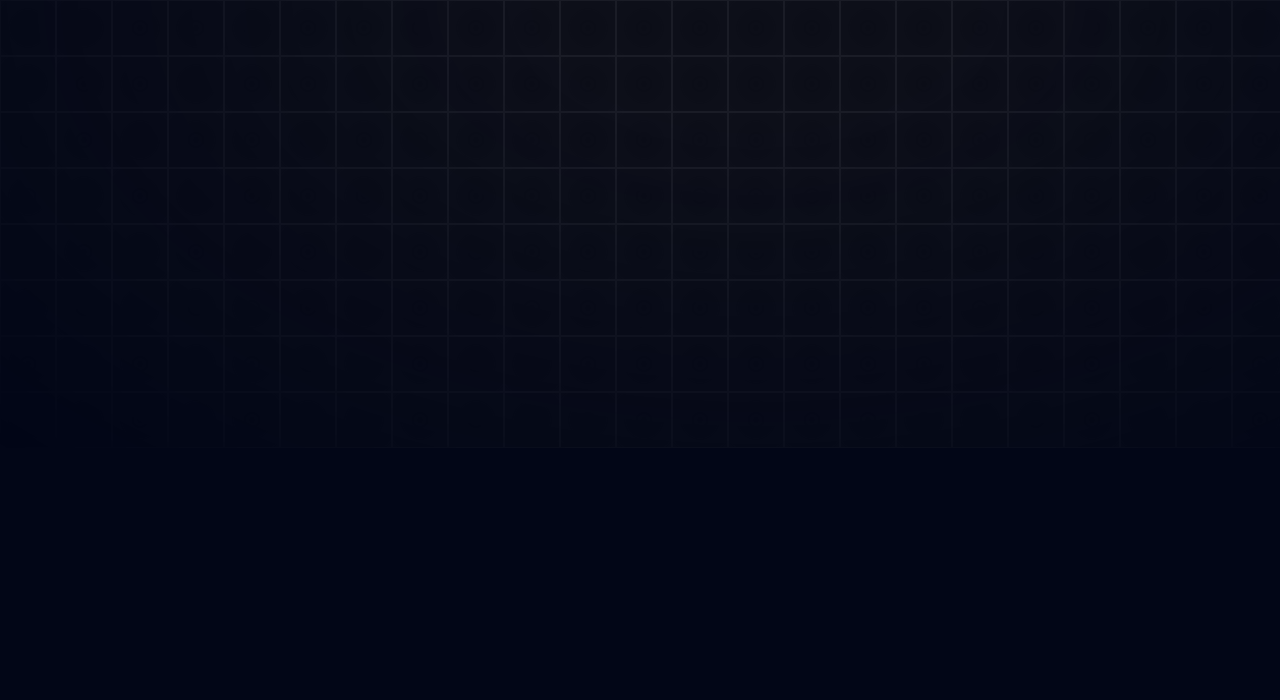
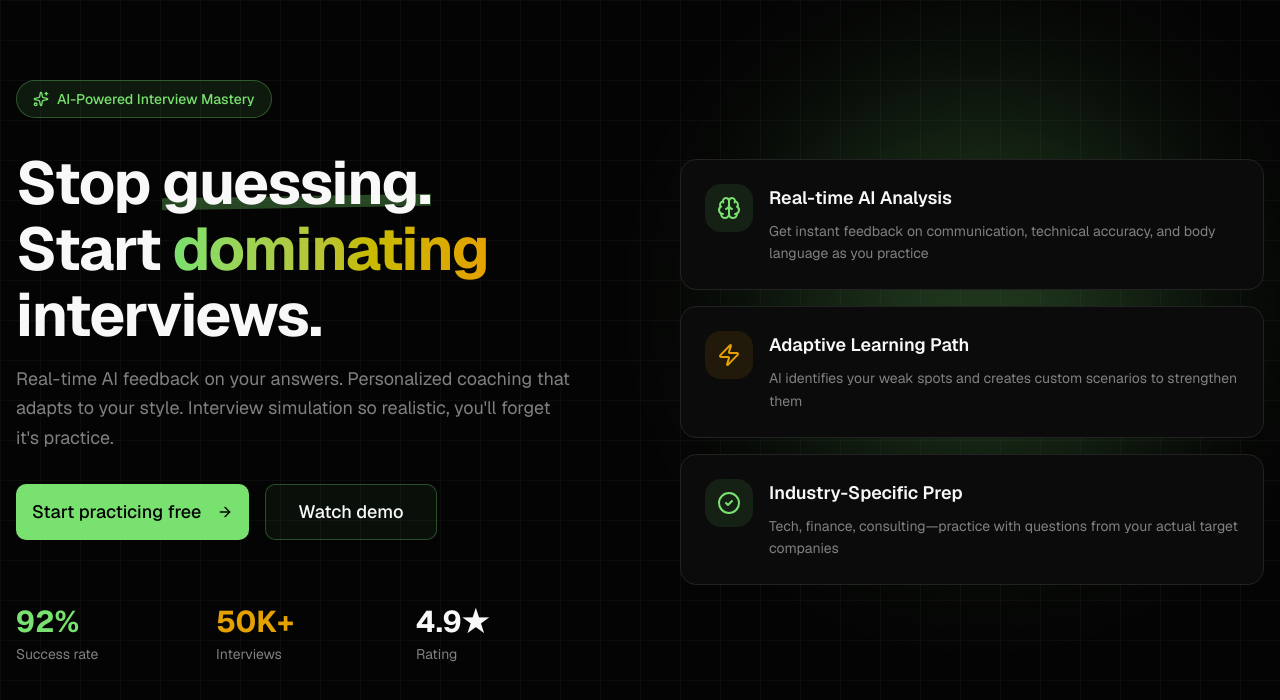
Before and after one commit to Pritika-Shukla/NovaAI, a Next.js app: page / in a window 1280 px wide. Shown: the top 700 px of the page. Built offline with nearby package versions, Linux system fonts and the light colour scheme.

Commit message:
fix: hero section

```diff
--- a/src/app/globals.css
+++ b/src/app/globals.css
@@ -3,71 +3,32 @@
 
 @custom-variant dark (&:is(.dark *));
 
-@theme inline {
-  --color-background: var(--background);
-  --color-foreground: var(--foreground);
-  --font-sans: var(--font-geist-sans);
-  --font-mono: var(--font-geist-mono);
-  --color-sidebar-ring: var(--sidebar-ring);
-  --color-sidebar-border: var(--sidebar-border);
-  --color-sidebar-accent-foreground: var(--sidebar-accent-foreground);
-  --color-sidebar-accent: var(--sidebar-accent);
-  --color-sidebar-primary-foreground: var(--sidebar-primary-foreground);
-  --color-sidebar-primary: var(--sidebar-primary);
-  --color-sidebar-foreground: var(--sidebar-foreground);
-  --color-sidebar: var(--sidebar);
-  --color-chart-5: var(--chart-5);
-  --color-chart-4: var(--chart-4);
-  --color-chart-3: var(--chart-3);
-  --color-chart-2: var(--chart-2);
-  --color-chart-1: var(--chart-1);
-  --color-ring: var(--ring);
-  --color-input: var(--input);
-  --color-border: var(--border);
-  --color-destructive: var(--destructive);
-  --color-accent-foreground: var(--accent-foreground);
-  --color-accent: var(--accent);
-  --color-muted-foreground: var(--muted-foreground);
-  --color-muted: var(--muted);
-  --color-secondary-foreground: var(--secondary-foreground);
-  --color-secondary: var(--secondary);
-  --color-primary-foreground: var(--primary-foreground);
-  --color-primary: var(--primary);
-  --color-popover-foreground: var(--popover-foreground);
-  --color-popover: var(--popover);
-  --color-card-foreground: var(--card-foreground);
-  --color-card: var(--card);
-  --radius-sm: calc(var(--radius) - 4px);
-  --radius-md: calc(var(--radius) - 2px);
-  --radius-lg: var(--radius);
-  --radius-xl: calc(var(--radius) + 4px);
-}
-
 :root {
-  --radius: 0.625rem;
-  --background: oklch(1 0 0);
-  --foreground: oklch(0.145 0 0);
-  --card: oklch(1 0 0);
-  --card-foreground: oklch(0.145 0 0);
-  --popover: oklch(1 0 0);
-  --popover-foreground: oklch(0.145 0 0);
-  --primary: oklch(0.205 0 0);
-  --primary-foreground: oklch(0.985 0 0);
-  --secondary: oklch(0.97 0 0);
-  --secondary-foreground: oklch(0.205 0 0);
-  --muted: oklch(0.97 0 0);
-  --muted-foreground: oklch(0.556 0 0);
-  --accent: oklch(0.97 0 0);
-  --accent-foreground: oklch(0.205 0 0);
+  --background: oklch(0.11 0 0);
+  --foreground: oklch(0.98 0 0);
+  --card: oklch(0.15 0 0);
+  --card-foreground: oklch(0.98 0 0);
+  --popover: oklch(0.15 0 0);
+  --popover-foreground: oklch(0.98 0 0);
+  --primary: oklch(0.82 0.18 142);
+  --primary-foreground: oklch(0.11 0 0);
+  --secondary: oklch(0.25 0 0);
+  --secondary-foreground: oklch(0.98 0 0);
+  --muted: oklch(0.25 0 0);
+  --muted-foreground: oklch(0.6 0 0);
+  --accent: oklch(0.75 0.19 85);
+  --accent-foreground: oklch(0.11 0 0);
   --destructive: oklch(0.577 0.245 27.325);
-  --border: oklch(0.922 0 0);
-  --input: oklch(0.922 0 0);
-  --ring: oklch(0.708 0 0);
-  --chart-1: oklch(0.646 0.222 41.116);
-  --chart-2: oklch(0.6 0.118 184.704);
-  --chart-3: oklch(0.398 0.07 227.392);
-  --chart-4: oklch(0.828 0.189 84.429);
-  --chart-5: oklch(0.769 0.188 70.08);
+  --destructive-foreground: oklch(0.577 0.245 27.325);
+  --border: oklch(0.25 0 0);
+  --input: oklch(0.25 0 0);
+  --ring: oklch(0.82 0.18 142);
+  --chart-1: oklch(0.82 0.18 142);
+  --chart-2: oklch(0.75 0.19 85);
+  --chart-3: oklch(0.6 0.15 200);
+  --chart-4: oklch(0.7 0.2 60);
+  --chart-5: oklch(0.65 0.17 320);
+  --radius: 0.75rem;
   --sidebar: oklch(0.985 0 0);
   --sidebar-foreground: oklch(0.145 0 0);
   --sidebar-primary: oklch(0.205 0 0);
@@ -81,11 +42,11 @@
 .dark {
   --background: oklch(0.145 0 0);
   --foreground: oklch(0.985 0 0);
-  --card: oklch(0.205 0 0);
+  --card: oklch(0.145 0 0);
   --card-foreground: oklch(0.985 0 0);
-  --popover: oklch(0.205 0 0);
+  --popover: oklch(0.145 0 0);
   --popover-foreground: oklch(0.985 0 0);
-  --primary: oklch(0.922 0 0);
+  --primary: oklch(0.985 0 0);
   --primary-foreground: oklch(0.205 0 0);
   --secondary: oklch(0.269 0 0);
   --secondary-foreground: oklch(0.985 0 0);
@@ -93,10 +54,11 @@
   --muted-foreground: oklch(0.708 0 0);
   --accent: oklch(0.269 0 0);
   --accent-foreground: oklch(0.985 0 0);
-  --destructive: oklch(0.704 0.191 22.216);
-  --border: oklch(1 0 0 / 10%);
-  --input: oklch(1 0 0 / 15%);
-  --ring: oklch(0.556 0 0);
+  --destructive: oklch(0.396 0.141 25.723);
+  --destructive-foreground: oklch(0.637 0.237 25.331);
+  --border: oklch(0.269 0 0);
+  --input: oklch(0.269 0 0);
+  --ring: oklch(0.439 0 0);
   --chart-1: oklch(0.488 0.243 264.376);
   --chart-2: oklch(0.696 0.17 162.48);
   --chart-3: oklch(0.769 0.188 70.08);
@@ -108,8 +70,49 @@
   --sidebar-primary-foreground: oklch(0.985 0 0);
   --sidebar-accent: oklch(0.269 0 0);
   --sidebar-accent-foreground: oklch(0.985 0 0);
-  --sidebar-border: oklch(1 0 0 / 10%);
-  --sidebar-ring: oklch(0.556 0 0);
+  --sidebar-border: oklch(0.269 0 0);
+  --sidebar-ring: oklch(0.439 0 0);
+}
+
+@theme inline {
+  --font-sans: "Geist", "Geist Fallback";
+  --font-mono: "Geist Mono", "Geist Mono Fallback";
+  --color-background: var(--background);
+  --color-foreground: var(--foreground);
+  --color-card: var(--card);
+  --color-card-foreground: var(--card-foreground);
+  --color-popover: var(--popover);
+  --color-popover-foreground: var(--popover-foreground);
+  --color-primary: var(--primary);
+  --color-primary-foreground: var(--primary-foreground);
+  --color-secondary: var(--secondary);
+  --color-secondary-foreground: var(--secondary-foreground);
+  --color-muted: var(--muted);
+  --color-muted-foreground: var(--muted-foreground);
+  --color-accent: var(--accent);
+  --color-accent-foreground: var(--accent-foreground);
+  --color-destructive: var(--destructive);
+  --color-destructive-foreground: var(--destructive-foreground);
+  --color-border: var(--border);
+  --color-input: var(--input);
+  --color-ring: var(--ring);
+  --color-chart-1: var(--chart-1);
+  --color-chart-2: var(--chart-2);
+  --color-chart-3: var(--chart-3);
+  --color-chart-4: var(--chart-4);
+  --color-chart-5: var(--chart-5);
+  --radius-sm: calc(var(--radius) - 4px);
+  --radius-md: calc(var(--radius) - 2px);
+  --radius-lg: var(--radius);
+  --radius-xl: calc(var(--radius) + 4px);
+  --color-sidebar: var(--sidebar);
+  --color-sidebar-foreground: var(--sidebar-foreground);
+  --color-sidebar-primary: var(--sidebar-primary);
+  --color-sidebar-primary-foreground: var(--sidebar-primary-foreground);
+  --color-sidebar-accent: var(--sidebar-accent);
+  --color-sidebar-accent-foreground: var(--sidebar-accent-foreground);
+  --color-sidebar-border: var(--sidebar-border);
+  --color-sidebar-ring: var(--sidebar-ring);
 }
 
 @layer base {
@@ -118,16 +121,5 @@
   }
   body {
     @apply bg-background text-foreground;
-    /* Slight black & white textured look */
-    background:
-      radial-gradient(circle at 0 0, rgba(255, 255, 255, 0.03), transparent 60%),
-      radial-gradient(circle at 100% 100%, rgba(255, 255, 255, 0.02), transparent 60%),
-      #020617;
-    color: #e5e7eb;
   }
 }
-
-/* Force app-wide dark theme */
-:root {
-  color-scheme: dark;
-}
--- a/src/app/layout.tsx
+++ b/src/app/layout.tsx
@@ -24,7 +24,7 @@ export default function RootLayout({
   children: React.ReactNode;
 }>) {
   return (
-    <html lang="en" className="dark">
+    <html lang="en" >
       <body
         className={`${geistSans.variable} ${geistMono.variable} antialiased`}
       >
--- a/src/app/page.tsx
+++ b/src/app/page.tsx
@@ -1,10 +1,189 @@
-import { BackgroundRippleEffect } from '@/components/ui/background-ripple-effect'
-import { redirect } from 'next/navigation'
+"use client"
 
-export default function HomePage() {
-return(
-  <div>
-    <BackgroundRippleEffect/>
-  </div>
-)
+import { Button } from "@/components/ui/button"
+import { ArrowRight, Sparkles, Brain, Zap, CheckCircle2 } from "lucide-react"
+import { useEffect, useState } from "react"
+
+export default function page() {
+  const [mounted, setMounted] = useState(false)
+
+  useEffect(() => {
+    setMounted(true)
+  }, [])
+
+  return (
+    <section className="relative min-h-[90vh] overflow-hidden bg-background sm:min-h-screen">
+      {/* Animated background grid */}
+      <div className="absolute inset-0 opacity-20">
+        <div
+          className="absolute inset-0"
+          style={{
+            backgroundImage: `
+              linear-gradient(to right, oklch(0.3 0 0) 1px, transparent 1px),
+              linear-gradient(to bottom, oklch(0.3 0 0) 1px, transparent 1px)
+            `,
+            backgroundSize: "40px 40px",
+          }}
+        />
+      </div>
+
+      {/* Accent glow effect */}
+      <div
+        className="absolute -right-20 top-0 h-[300px] w-[300px] rounded-full opacity-30 blur-3xl sm:right-0 sm:h-[500px] sm:w-[500px] md:h-[600px] md:w-[600px]"
+        style={{
+          background: "radial-gradient(circle, oklch(0.82 0.18 142) 0%, transparent 70%)",
+        }}
+      />
+
+      <div className="container relative mx-auto px-4 py-8 sm:py-12 md:py-16 lg:py-20">
+        <div className="grid gap-8 sm:gap-10 md:gap-12 lg:grid-cols-2 lg:gap-16 xl:gap-20">
+          {/* Left column - Main content */}
+          <div className="flex flex-col justify-center space-y-6 sm:space-y-8">
+            {/* Badge */}
+            <div
+              className={`inline-flex w-fit items-center gap-2 rounded-full border border-primary/30 bg-primary/10 px-3 py-1.5 text-xs font-medium text-primary transition-all duration-700 sm:px-4 sm:py-2 sm:text-sm ${
+                mounted ? "translate-x-0 opacity-100" : "-translate-x-8 opacity-0"
+              }`}
+            >
+              <Sparkles className="h-3 w-3 sm:h-4 sm:w-4" />
+              <span>AI-Powered Interview Mastery</span>
+            </div>
+
+            {/* Main headline */}
+            <div className="space-y-3 sm:space-y-4">
+              <h1
+                className={`text-balance text-3xl font-bold leading-[1.1] tracking-tight text-foreground transition-all duration-700 delay-100 sm:text-4xl md:text-5xl lg:text-6xl ${
+                  mounted ? "translate-x-0 opacity-100" : "-translate-x-8 opacity-0"
+                }`}
+              >
+                Stop{" "}
+                <span className="relative inline-block">
+                  <span className="relative z-10">guessing.</span>
+                  <span
+                    className="absolute bottom-1 left-0 h-2 w-full bg-primary/30 sm:bottom-2 sm:h-3"
+                    style={{ transform: "skewY(-1deg)" }}
+                  />
+                </span>
+                <br />
+                Start{" "}
+                <span className="bg-gradient-to-r from-primary to-accent bg-clip-text text-transparent">
+                  dominating
+                </span>{" "}
+                interviews.
+              </h1>
+
+              <p
+                className={`text-pretty text-sm leading-relaxed text-muted-foreground transition-all duration-700 delay-200 sm:text-base md:text-lg ${
+                  mounted ? "translate-x-0 opacity-100" : "-translate-x-8 opacity-0"
+                }`}
+              >
+                Real-time AI feedback on your answers. Personalized coaching that adapts to your style. Interview
+                simulation so realistic, you'll forget it's practice.
+              </p>
+            </div>
+
+            {/* CTA buttons */}
+            <div
+              className={`flex flex-col gap-3 transition-all duration-700 delay-300 sm:flex-row sm:gap-4 ${
+                mounted ? "translate-x-0 opacity-100" : "-translate-x-8 opacity-0"
+              }`}
+            >
+              <Button
+                size="lg"
+                className="group h-12 px-6 text-base bg-primary text-primary-foreground hover:bg-primary/90 sm:h-14 sm:px-8 sm:text-lg"
+              >
+                Start practicing free
+                <ArrowRight className="ml-2 h-4 w-4 transition-transform group-hover:translate-x-1 sm:h-5 sm:w-5" />
+              </Button>
+              <Button
+                size="lg"
+                variant="outline"
+                className="h-12 px-6 text-base border-primary/30 bg-primary/5 hover:bg-primary/10 sm:h-14 sm:px-8 sm:text-lg"
+              >
+                Watch demo
+              </Button>
+            </div>
+
+            {/* Stats */}
+            <div
+              className={`grid grid-cols-3 gap-3 pt-6 transition-all duration-700 delay-400 sm:gap-4 sm:pt-8 ${
+                mounted ? "translate-x-0 opacity-100" : "-translate-x-8 opacity-0"
+              }`}
+            >
+              <div className="space-y-1">
+                <div className="text-2xl font-bold text-primary sm:text-3xl">92%</div>
+                <div className="text-xs text-muted-foreground sm:text-sm">Success rate</div>
+              </div>
+              <div className="space-y-1">
+                <div className="text-2xl font-bold text-accent sm:text-3xl">50K+</div>
+                <div className="text-xs text-muted-foreground sm:text-sm">Interviews</div>
+              </div>
+              <div className="space-y-1">
+                <div className="text-2xl font-bold text-foreground sm:text-3xl">4.9★</div>
+                <div className="text-xs text-muted-foreground sm:text-sm">Rating</div>
+              </div>
+            </div>
+          </div>
+
+          {/* Right column - Feature cards */}
+          <div
+            className={`flex flex-col justify-center gap-3 transition-all duration-700 delay-500 sm:gap-4 ${
+              mounted ? "translate-y-0 opacity-100" : "translate-y-8 opacity-0"
+            }`}
+          >
+            {/* Card 1 */}
+            <div className="group relative overflow-hidden rounded-xl border border-border bg-card p-4 transition-all hover:border-primary/50 hover:shadow-lg hover:shadow-primary/10 sm:rounded-2xl sm:p-6">
+              <div className="absolute right-0 top-0 h-24 w-24 bg-primary/10 blur-3xl transition-opacity group-hover:opacity-100 opacity-0 sm:h-32 sm:w-32" />
+              <div className="relative flex items-start gap-3 sm:gap-4">
+                <div className="rounded-lg bg-primary/10 p-2 sm:rounded-xl sm:p-3">
+                  <Brain className="h-5 w-5 text-primary sm:h-6 sm:w-6" />
+                </div>
+                <div className="flex-1 space-y-1 sm:space-y-2">
+                  <h3 className="font-semibold text-base text-card-foreground sm:text-lg">Real-time AI Analysis</h3>
+                  <p className="text-xs leading-relaxed text-muted-foreground sm:text-sm">
+                    Get instant feedback on communication, technical accuracy, and body language as you practice
+                  </p>
+                </div>
+              </div>
+            </div>
+
+            {/* Card 2 */}
+            <div className="group relative overflow-hidden rounded-xl border border-border bg-card p-4 transition-all hover:border-accent/50 hover:shadow-lg hover:shadow-accent/10 sm:rounded-2xl sm:p-6">
+              <div className="absolute right-0 top-0 h-24 w-24 bg-accent/10 blur-3xl transition-opacity group-hover:opacity-100 opacity-0 sm:h-32 sm:w-32" />
+              <div className="relative flex items-start gap-3 sm:gap-4">
+                <div className="rounded-lg bg-accent/10 p-2 sm:rounded-xl sm:p-3">
+                  <Zap className="h-5 w-5 text-accent sm:h-6 sm:w-6" />
+                </div>
+                <div className="flex-1 space-y-1 sm:space-y-2">
+                  <h3 className="font-semibold text-base text-card-foreground sm:text-lg">Adaptive Learning Path</h3>
+                  <p className="text-xs leading-relaxed text-muted-foreground sm:text-sm">
+                    AI identifies your weak spots and creates custom scenarios to strengthen them
+                  </p>
+                </div>
+              </div>
+            </div>
+
+            {/* Card 3 */}
+            <div className="group relative overflow-hidden rounded-xl border border-border bg-card p-4 transition-all hover:border-primary/50 hover:shadow-lg hover:shadow-primary/10 sm:rounded-2xl sm:p-6">
+              <div className="absolute right-0 top-0 h-24 w-24 bg-primary/10 blur-3xl transition-opacity group-hover:opacity-100 opacity-0 sm:h-32 sm:w-32" />
+              <div className="relative flex items-start gap-3 sm:gap-4">
+                <div className="rounded-lg bg-primary/10 p-2 sm:rounded-xl sm:p-3">
+                  <CheckCircle2 className="h-5 w-5 text-primary sm:h-6 sm:w-6" />
+                </div>
+                <div className="flex-1 space-y-1 sm:space-y-2">
+                  <h3 className="font-semibold text-base text-card-foreground sm:text-lg">Industry-Specific Prep</h3>
+                  <p className="text-xs leading-relaxed text-muted-foreground sm:text-sm">
+                    Tech, finance, consulting—practice with questions from your actual target companies
+                  </p>
+                </div>
+              </div>
+            </div>
+          </div>
+        </div>
+      </div>
+
+      {/* Bottom accent line */}
+      <div className="absolute bottom-0 left-0 right-0 h-px bg-gradient-to-r from-transparent via-primary to-transparent opacity-50" />
+    </section>
+  )
 }
```
